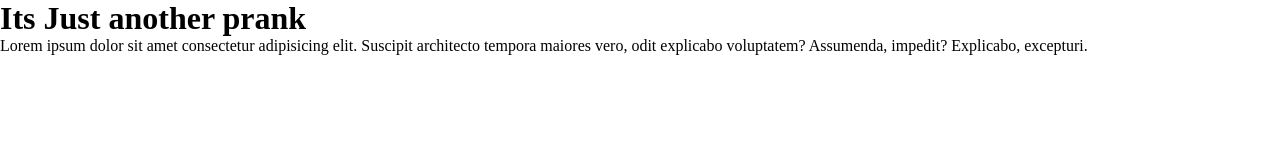
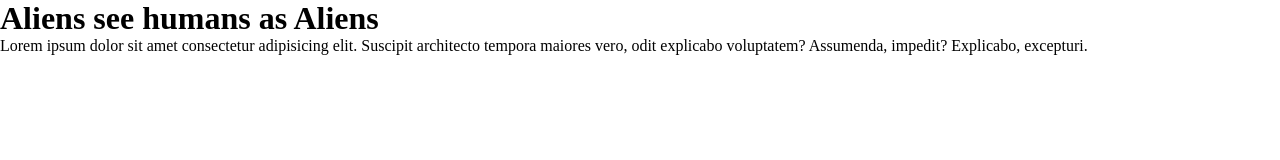
Before and after one commit to Goutham46/Test, a plain HTML site: page index.html in a window 1280 px wide. Drawn offline with Linux system fonts and the light colour scheme.

Commit message:
Changed the sample text

```diff
--- a/index.html
+++ b/index.html
@@ -8,7 +8,7 @@
 </head>
 <body>
     <div class="main">
-        <h1>Its Just another prank</h1>
+        <h1>Aliens see humans as Aliens</h1>
         <p>Lorem ipsum dolor sit amet consectetur adipisicing elit. Suscipit architecto tempora maiores vero, odit explicabo voluptatem? Assumenda, impedit? Explicabo, excepturi.</p>
     </div>
 </body>
```
